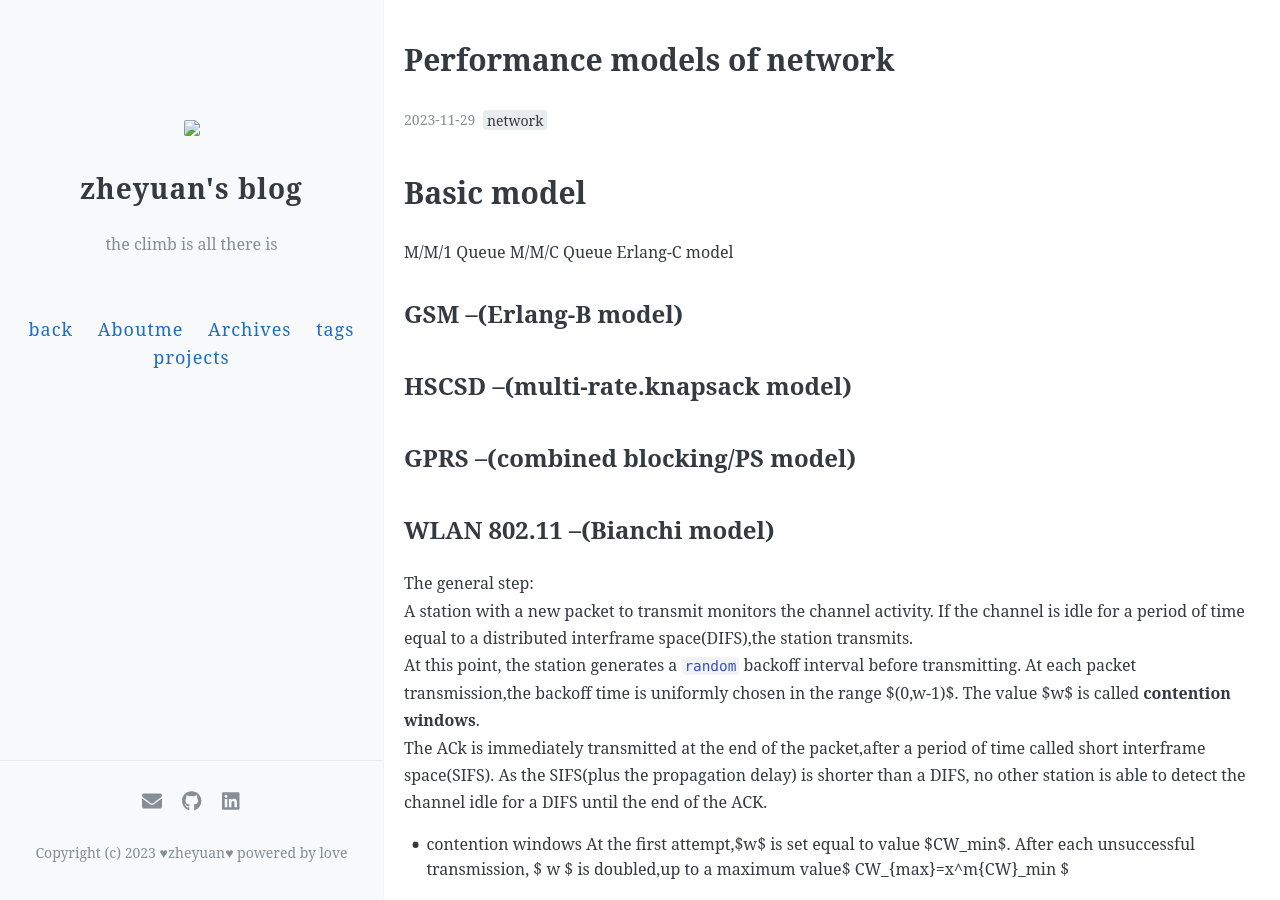
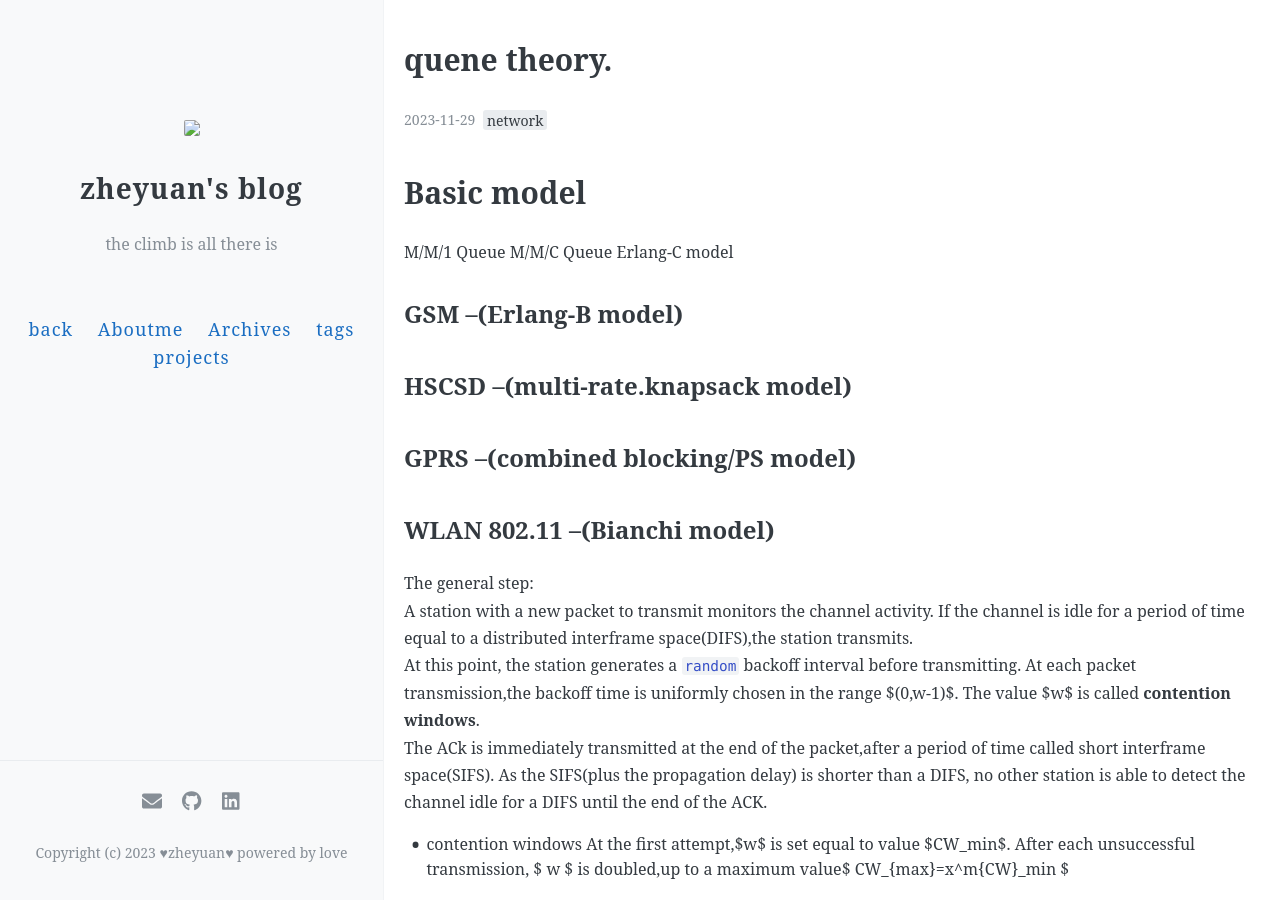
Before and after one commit to zhang-mickey/zhang-mickey.github.io, a Jekyll site: the page built from _posts/2023-11-29-quene theory.md, in a window 1280 px wide and 900 px high. Built offline with Jekyll 4.4.1, drawn with Linux system fonts in a browser that asks for light colours; comment, search, counter and statistics services are not loaded.

Commit message:
Update and rename 2023-11-29-performance network.md to 2023-11-29-quene theory.md

```diff
--- a/_posts/2023-11-29-performance network.md
+++ b/_posts/2023-11-29-quene theory.md
@@ -1,6 +1,6 @@
 ---
 layout: post
-title: "Performance models of network"
+title: "quene theory."
 date:   2023-11-29
 tags: [network]
 comments: true
```
